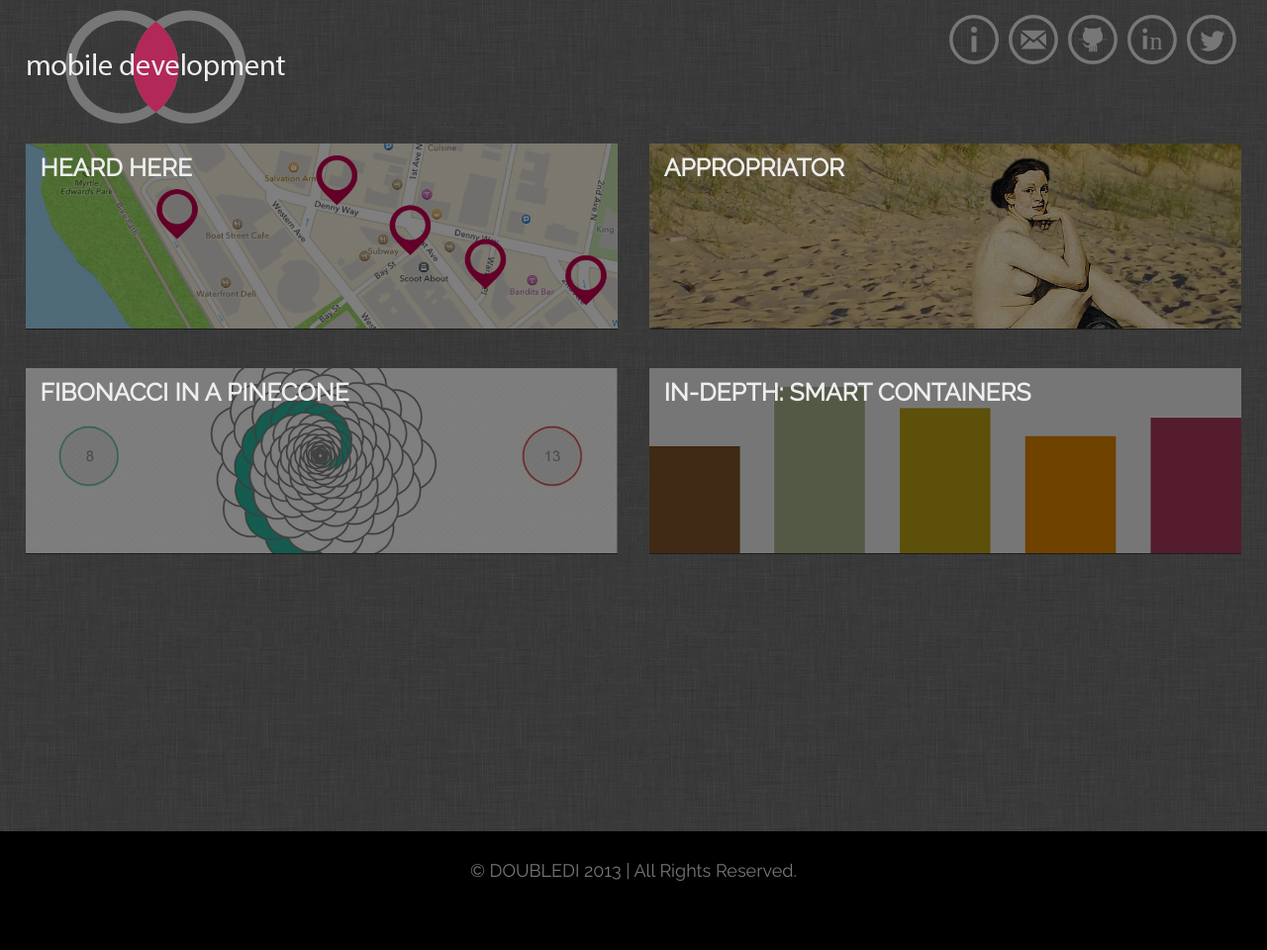
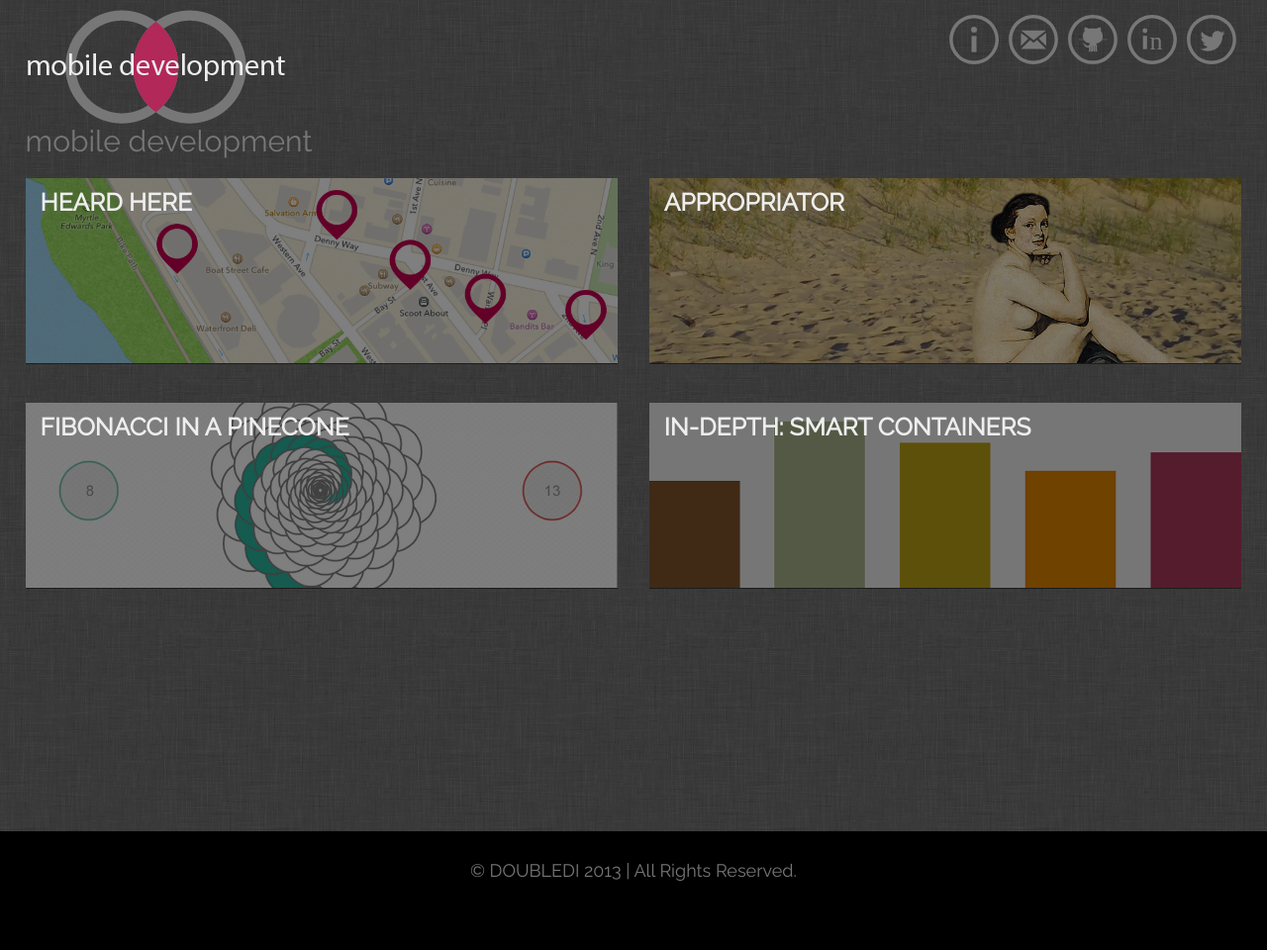
Before and after one commit to diannamertz/doubledi.github.com, a Jekyll site: the page built from index.html, in a window 1280 px wide. Shown: the whole page at 99% size. Built offline with Jekyll 4.4.1, drawn with Linux system fonts in a browser that asks for light colours.

Commit message:
change logo

```diff
--- a/_layouts/default.html
+++ b/_layouts/default.html
@@ -65,8 +65,8 @@
               <a href="/index.html" target="_top"><img src="/img/logo.png"></a>
               <!--
               <div  class="subfont">doubledi</div>
-                <div  class="subfont">mobile development</div>
               -->
+              <div  class="subfont">mobile development</div>
             </nav>
           </div> <!--row-fluid-->
           <!-- Modal -->
```
